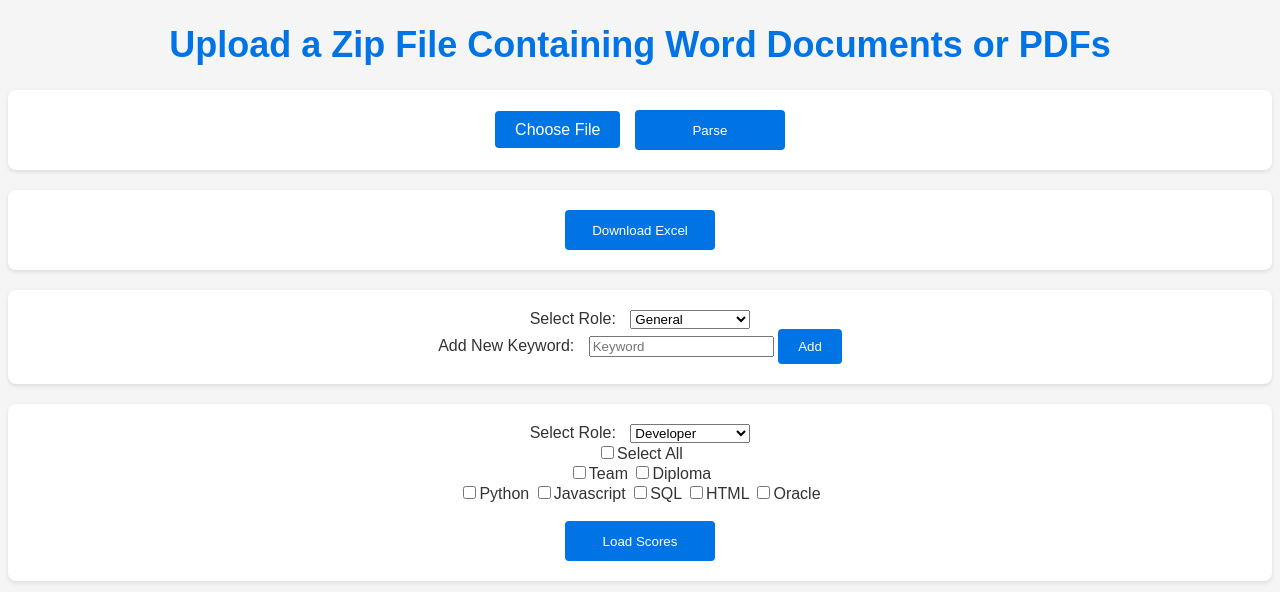
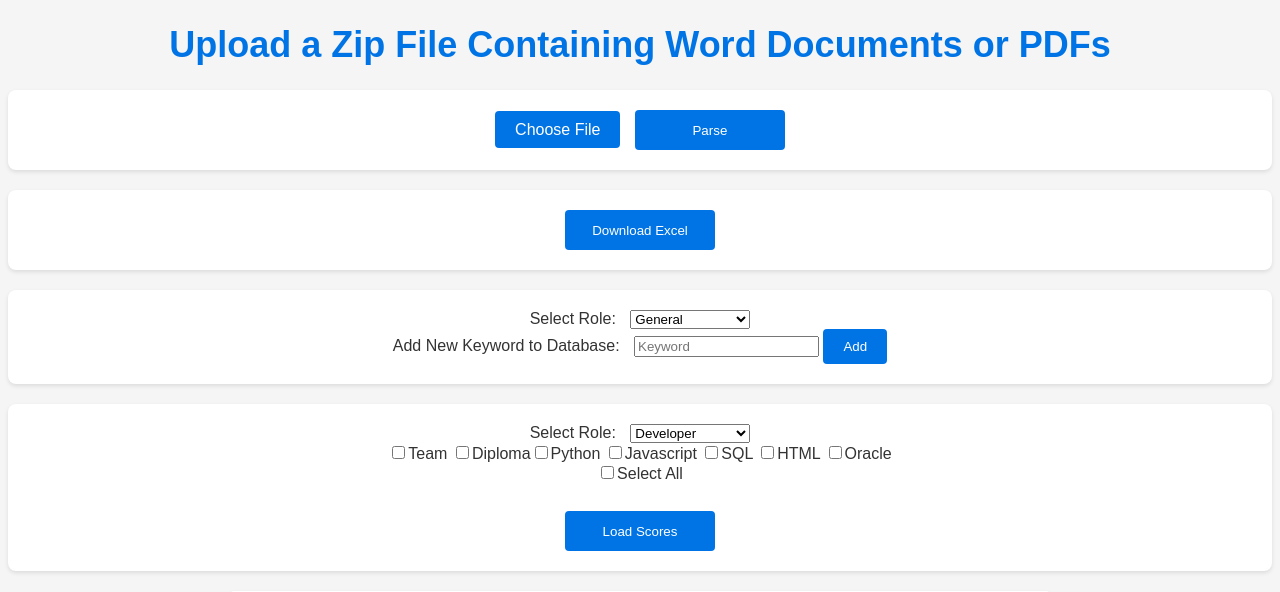
Before and after one commit to bloewen1/resume-sorter, a Flask app: page / in a window 1280 px wide. Shown: the top 592 px of the page. Run offline with Flask 3, Linux system fonts and the light colour scheme; data that the repository does not hold is empty.

Commit message:
Added new css styles and fun delete button

```diff
--- a/static/styles.css
+++ b/static/styles.css
@@ -143,7 +143,7 @@ th {
 
 }
 
-#deleteForm input[type="submit"] {
+#deleteForm input[type="button"] {
     background-color: #fff;
     color: #0074e4; /* Primary Blue */
     border: none;
@@ -153,7 +153,7 @@ th {
     transition: background-color 0.3s ease;
 }
 
-#deleteForm input[type="submit"]:hover {
+#deleteForm input[type="button"]:hover {
     background-color: #d6d3d3; /* Light Grey */
     color: #0074e4; /* Primary Blue */
 }
@@ -261,3 +261,15 @@ input[type="submit"]:active {
 .selected-file-name {
     display: none;
 }
+
+/* Style for the "Select All" row */
+#selectAllRow {
+    align-items: center;
+    margin-bottom: 10px; /* Add spacing between rows */
+}
+#keywordsRow {
+    display: flex;
+    flex-direction: row;
+    justify-content: center;
+    flex-wrap: wrap;
+}
--- a/templates/index.html
+++ b/templates/index.html
@@ -30,7 +30,7 @@
             {% endfor %}
         </select>
         <br>
-        <label for="new_keyword">Add New Keyword:</label>
+        <label for="new_keyword">Add New Keyword to Database:</label>
         <input type="text" name="new_keyword" id="new_keyword" placeholder="Keyword">
         <input type="submit" value="Add">
     </form>
@@ -46,8 +46,7 @@
             {% endfor %}
         </select>
         <br>
-        <input type="checkbox" name="select_all" id="select_all">Select All
-
+        <div id="keywordsRow">
             <div id="generalWords">
                 {% for word in roles["General"] %}
                     <input type="checkbox" name= "search_word" value="{{ word }}">{{ word }}
@@ -71,6 +70,10 @@
                     <input type="checkbox" name="search_word" value="{{ keyword }}">{{ keyword }}
                 {% endfor %}
             </div>
+        </div>
+        <div id="selectAllRow">
+            <input type="checkbox" name="select_all" id="select_all">Select All
+        </div>
         <br>
         <input type="submit" value="Load Scores" class="common-button">
     </form>
@@ -82,9 +85,6 @@
         <img src="https://cxcanada.sharepoint.com/sites/ourplace/SiteAssets/Site%20Graphics/CX%20logo.png" alt="Loading"
             id="CX_LOGO">
     </div>
-
-
-
 
     <!-- Score Display -->
     <div id="score" style="display: none;">
@@ -103,7 +103,7 @@
     </div>
 
     <form action="/delete" method="post" id="deleteForm">
-        <input type="submit" value="Delete All Resumes" class="common-button">
+        <input type="button" id="deleteButton" value="Delete All Resumes" class="common-button">
     </form>
 
     <script>
@@ -338,6 +338,48 @@
         // Call the function initially to populate search words based on the default role
         updateSearchWords();
 
+        // Function for handling the Delete button state
+        const deleteButton = document.getElementById('deleteButton');
+        let deleteConfirmation = false; // Flag to track whether user confirmed deletion
+        let countdownInterval;
+
+        // Function to start the countdown for deletion confirmation
+        function startCountdown() {
+            let countdown = 5; // Countdown in seconds
+            deleteButton.style.color = 'red'; // Change text color to red
+            deleteButton.value = `Are you sure? (${countdown})`;
+
+            countdownInterval = setInterval(() => {
+                countdown--;
+                deleteButton.value = `Are you sure? (${countdown})`;
+
+                if (countdown <= 0) {
+                    clearInterval(countdownInterval);
+                    deleteButton.value = 'Delete All Resumes';
+                    deleteButton.style.color = ''; // Reset text color
+                    deleteConfirmation = false;
+                }
+            }, 1000);
+        }
+
+        // Add click event listener to the "Delete All Resumes" button
+        deleteButton.addEventListener('click', () => {
+            if (!deleteConfirmation) {
+                // First click, start countdown for deletion confirmation
+                deleteConfirmation = true;
+                startCountdown();
+            } else {
+                // Second click, proceed with form submission
+                clearInterval(countdownInterval); // Clear the countdown interval
+                deleteButton.style.color = ''; // Reset text color
+                deleteButton.textContent = 'Deleting...'; // Indicate deletion process
+
+                const deleteForm = document.getElementById('deleteForm');
+                deleteForm.submit(); // Submit the form
+            }
+        });
+
+
     </script>
 </body>
 
```
Lines whose indentation alone changed are shown as unchanged.
